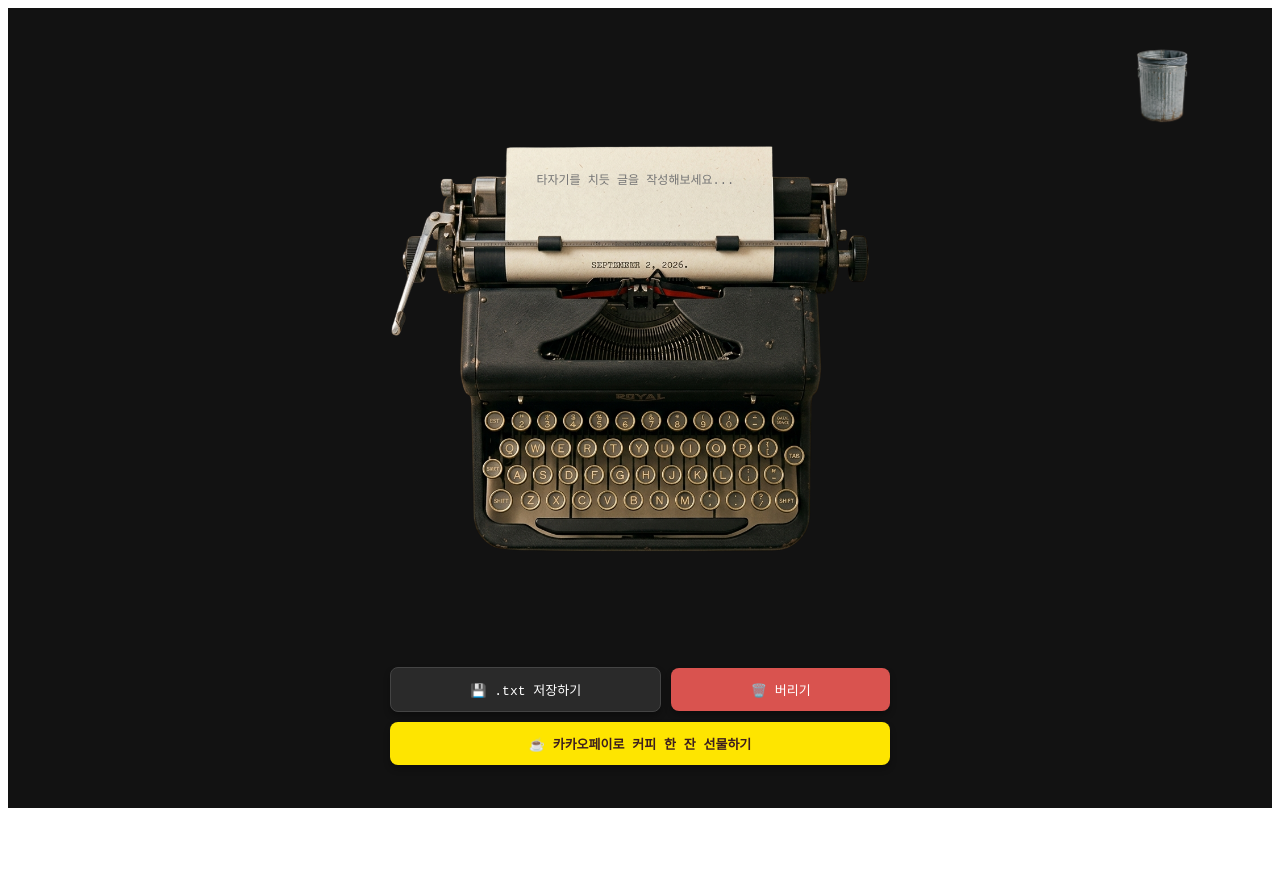
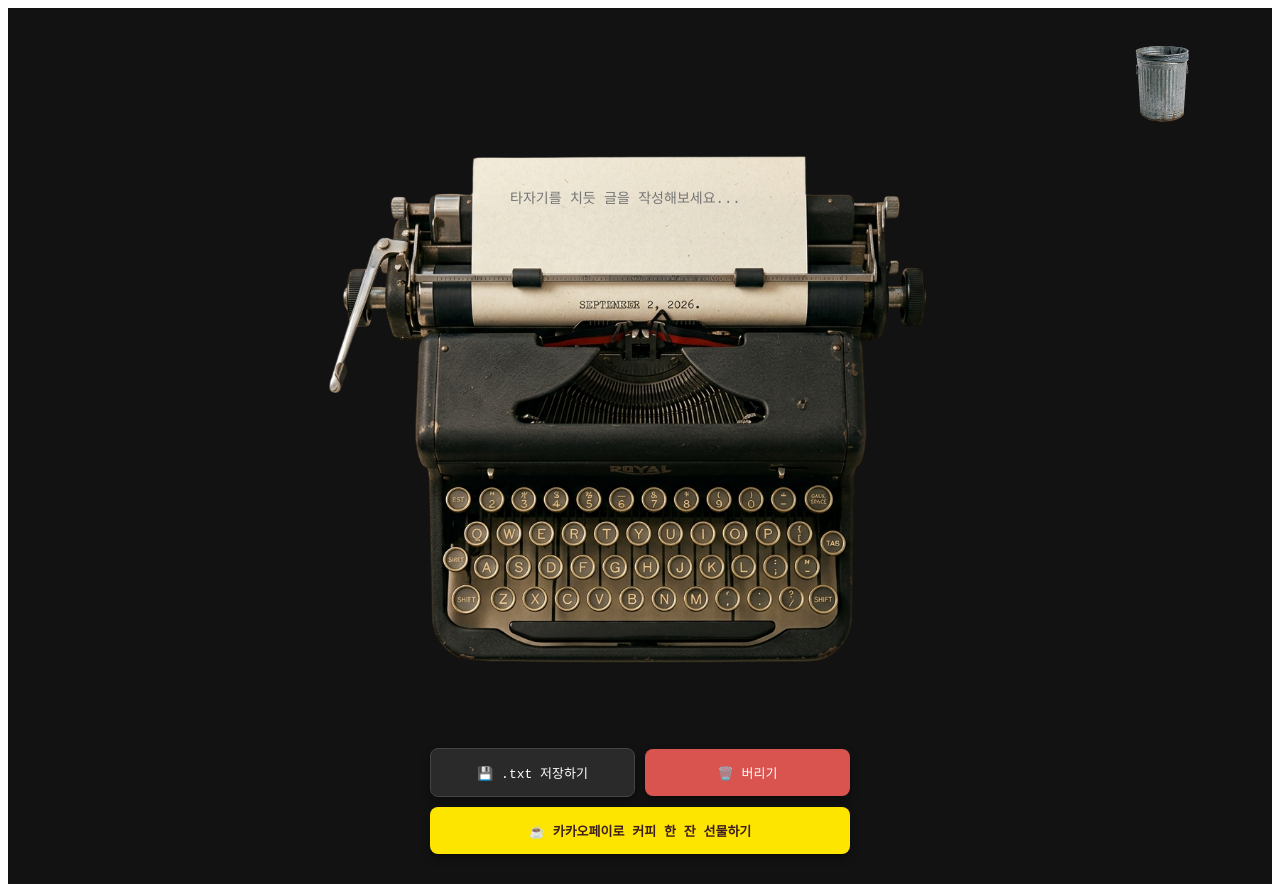
Before and after one commit to lia4682-ctrl/typewriter-web, a Next.js app: page / in a window 1280 px wide. Before the commit the page ends 816 px from the top, so only its background shows below. Built offline with nearby package versions, Linux system fonts and the light colour scheme.

Commit message:
Update page.tsx

```diff
--- a/app/page.tsx
+++ b/app/page.tsx
@@ -195,10 +195,10 @@ export default function TypewriterApp() {
 
     const isLeft = Math.random() > 0.5;
     const newX = isLeft
-      ? Math.floor(Math.random() * (windowWidth * 0.15)) + 15
-      : Math.floor(Math.random() * (windowWidth * 0.15)) + (windowWidth * 0.65);
+      ? Math.floor(Math.random() * (windowWidth * 0.12)) + 10
+      : Math.floor(Math.random() * (windowWidth * 0.12)) + (windowWidth * 0.68);
 
-    const newY = Math.floor(Math.random() * (windowHeight * 0.2)) + 30;
+    const newY = Math.floor(Math.random() * (windowHeight * 0.15)) + 20;
 
     const newPaper: DiscardedPaper = {
       id: Date.now(),
@@ -329,24 +329,23 @@ export default function TypewriterApp() {
         backgroundColor: '#121212',
         display: 'flex',
         flexDirection: 'column',
-        justifyContent: 'center',
+        justifyContent: 'space-between',
         alignItems: 'center',
-        padding: '15px 10px',
-        gap: '15px',
+        padding: '20px 10px',
         overflow: 'hidden',
         userSelect: 'none',
         boxSizing: 'border-box'
       }}
     >
-      {/* 키워진 휴지통 */}
+      {/* 큼직한 쓰레기통 */}
       <div
         ref={binRef}
         style={{
           position: 'absolute',
-          top: '25px',
-          right: '25px',
-          width: 'clamp(110px, 18vw, 170px)',
-          zIndex: 15,
+          top: '20px',
+          right: '20px',
+          width: 'clamp(120px, 25vw, 180px)',
+          zIndex: 30,
           transition: 'transform 0.2s ease',
           transform: isHoveredBin ? 'scale(1.15)' : 'scale(1)',
           pointerEvents: 'none'
@@ -372,9 +371,9 @@ export default function TypewriterApp() {
             position: 'absolute',
             left: `${paper.x}px`,
             top: `${paper.y}px`,
-            width: '90px',
+            width: '100px',
             transform: `rotate(${paper.rotate}deg)`,
-            zIndex: draggingId === paper.id ? 100 : 20,
+            zIndex: draggingId === paper.id ? 100 : 25,
             cursor: 'pointer',
             touchAction: 'none',
             transition: draggingId === paper.id ? 'none' : 'transform 0.1s ease'
@@ -382,13 +381,15 @@ export default function TypewriterApp() {
         />
       ))}
 
-      {/* 타자기 전체 영역 */}
+      {/* 대형 타자기 전체 영역 (화면 전체 폭을 넘게 시원하게 확대) */}
       <div
         style={{
           position: 'relative',
-          width: '100%',
-          maxWidth: '800px',
+          width: '135%',
+          maxWidth: '1000px',
           aspectRatio: '4 / 3',
+          marginTop: '10px',
+          marginBottom: '-40px',
           zIndex: 1
         }}
       >
@@ -420,8 +421,8 @@ export default function TypewriterApp() {
               backgroundColor: 'transparent',
               resize: 'none',
               fontFamily: 'Courier New, Courier, monospace',
-              fontSize: '12px',
-              lineHeight: '1.3',
+              fontSize: '14px',
+              lineHeight: '1.35',
               color: '#1a1a1a',
               textAlign: 'left',
               padding: 0,
@@ -453,7 +454,7 @@ export default function TypewriterApp() {
         />
       </div>
 
-      {/* 하단 버튼 그룹 */}
+      {/* 하단 버튼 그룹 (타자기 하단 위에 오버레이) */}
       <div
         style={{
           display: 'flex',
@@ -462,16 +463,16 @@ export default function TypewriterApp() {
           alignItems: 'center',
           flexWrap: 'wrap',
           width: '100%',
-          maxWidth: '500px',
-          zIndex: 10
+          maxWidth: '420px',
+          zIndex: 20,
+          marginBottom: '10px'
         }}
       >
         <button
           onClick={handleSaveTxt}
           style={{
-            flex: '1 1 auto',
-            minWidth: '120px',
-            padding: '12px 16px',
+            flex: '1 1 calc(50% - 5px)',
+            padding: '14px 16px',
             fontSize: '13px',
             fontFamily: 'Courier New, monospace',
             color: '#ffffff',
@@ -479,7 +480,7 @@ export default function TypewriterApp() {
             border: '1px solid #444444',
             borderRadius: '8px',
             cursor: 'pointer',
-            boxShadow: '0 4px 6px rgba(0,0,0,0.3)'
+            boxShadow: '0 4px 8px rgba(0,0,0,0.4)'
           }}
         >
           💾 .txt 저장하기
@@ -488,9 +489,8 @@ export default function TypewriterApp() {
         <button
           onClick={handleDiscard}
           style={{
-            flex: '1 1 auto',
-            minWidth: '100px',
-            padding: '12px 16px',
+            flex: '1 1 calc(50% - 5px)',
+            padding: '14px 16px',
             fontSize: '13px',
             fontFamily: 'Courier New, monospace',
             color: '#ffffff',
@@ -498,7 +498,7 @@ export default function TypewriterApp() {
             border: 'none',
             borderRadius: '8px',
             cursor: 'pointer',
-            boxShadow: '0 4px 6px rgba(0,0,0,0.3)'
+            boxShadow: '0 4px 8px rgba(0,0,0,0.4)'
           }}
         >
           🗑️ 버리기
@@ -512,7 +512,7 @@ export default function TypewriterApp() {
             alignItems: 'center',
             justifyContent: 'center',
             gap: '6px',
-            padding: '12px 16px',
+            padding: '14px 16px',
             fontSize: '13px',
             fontFamily: 'Courier New, monospace',
             color: '#3C1E1E',
@@ -521,7 +521,7 @@ export default function TypewriterApp() {
             borderRadius: '8px',
             fontWeight: 'bold',
             cursor: 'pointer',
-            boxShadow: '0 4px 6px rgba(0,0,0,0.3)'
+            boxShadow: '0 4px 8px rgba(0,0,0,0.4)'
           }}
         >
           ☕ 카카오페이로 커피 한 잔 선물하기
@@ -538,7 +538,7 @@ export default function TypewriterApp() {
             left: 0,
             width: '100vw',
             height: '100vh',
-            backgroundColor: 'rgba(0, 0, 0, 0.7)',
+            backgroundColor: 'rgba(0, 0, 0, 0.75)',
             display: 'flex',
             justifyContent: 'center',
             alignItems: 'center',
@@ -617,7 +617,7 @@ export default function TypewriterApp() {
             left: 0,
             width: '100vw',
             height: '100vh',
-            backgroundColor: 'rgba(0, 0, 0, 0.7)',
+            backgroundColor: 'rgba(0, 0, 0, 0.75)',
             display: 'flex',
             justifyContent: 'center',
             alignItems: 'center',
```
